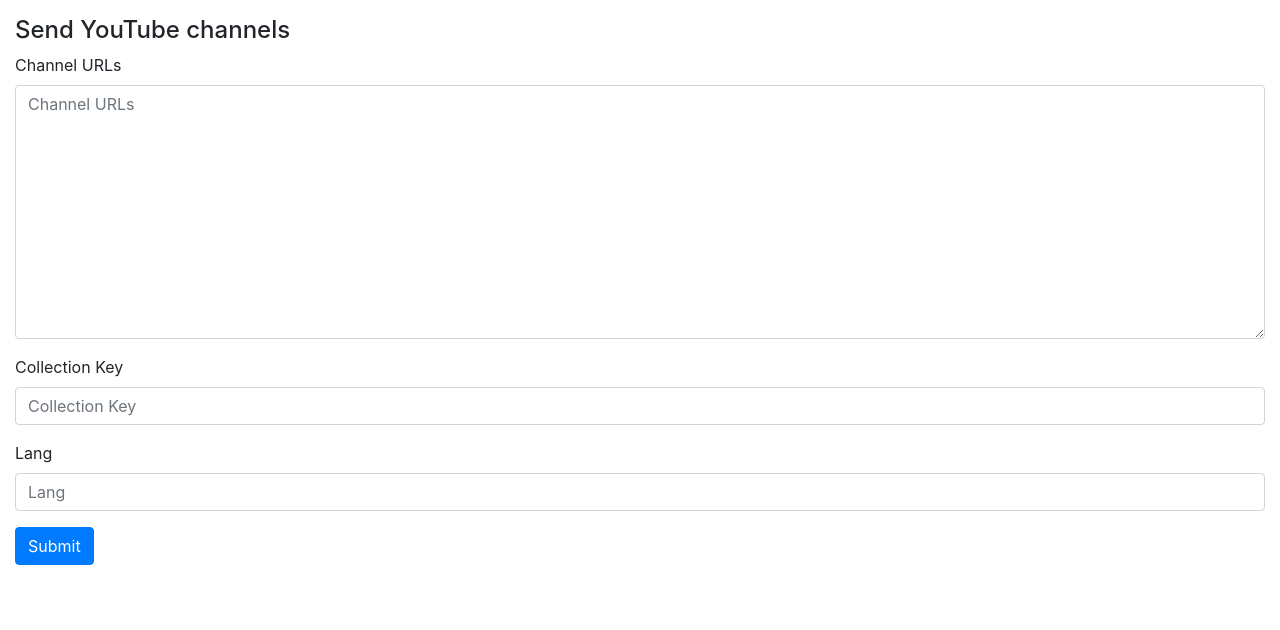
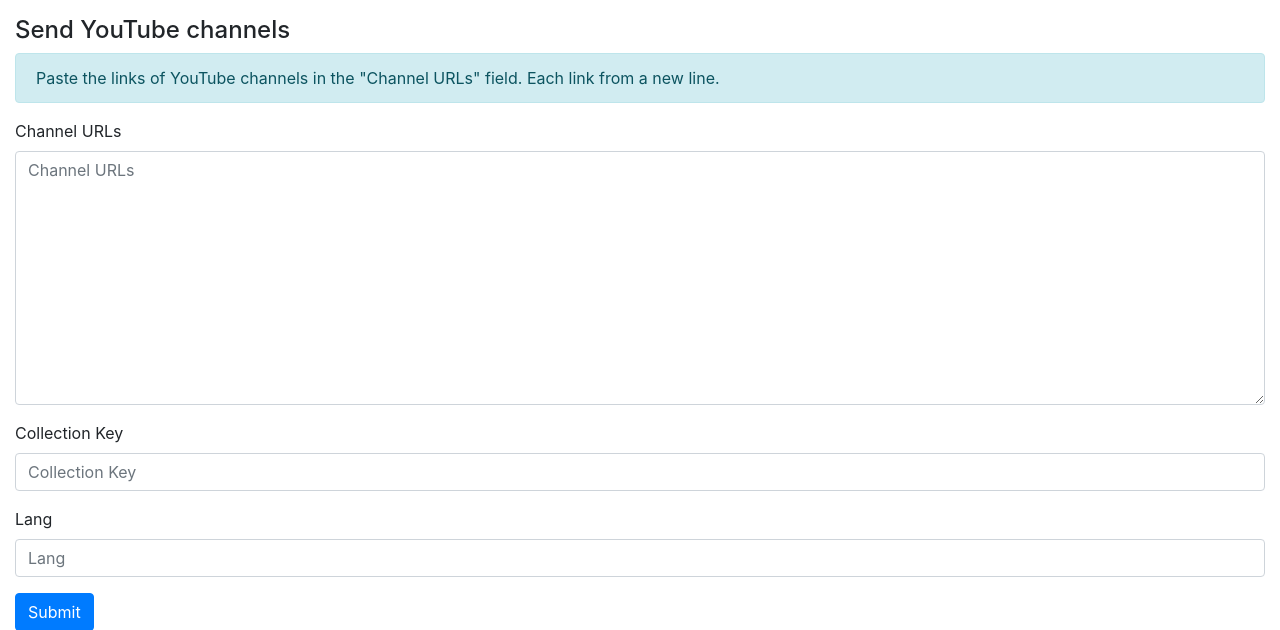
Before and after one commit to egorsmkv/asr-corpus-creator, a Django app: page /corpus/send-youtube-channels/ in a window 1280 px wide. Shown: the part 56-686 px from the top of the page. Run offline with Django 4.2, Linux system fonts and the light colour scheme; the visitor is signed in with stand-in values (Sample User, id 1); parts of the project's set-up code (start-up, migrations or seed data) failed here and were passed over; some libraries are stand-ins or nearby versions.

Commit message:
Add a note

```diff
--- a/source/content/templates/corpus/send_youtube_channels.html
+++ b/source/content/templates/corpus/send_youtube_channels.html
@@ -6,6 +6,10 @@
 {% block content %}
 
     <h4>{% trans 'Send YouTube channels' %}</h4>
+
+    <div class="alert alert-info">
+        Paste the links of YouTube channels in the "Channel URLs" field. Each link from a new line.
+    </div>
 
     <form action="{% url 'corpus:send_youtube_channels' %}" method="post">
 
```
